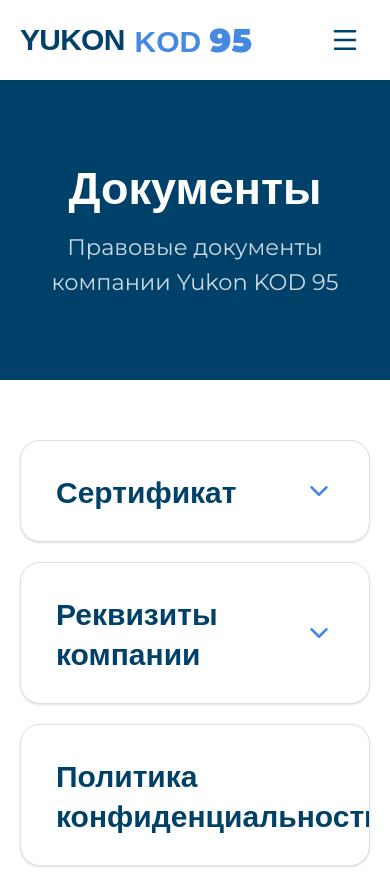
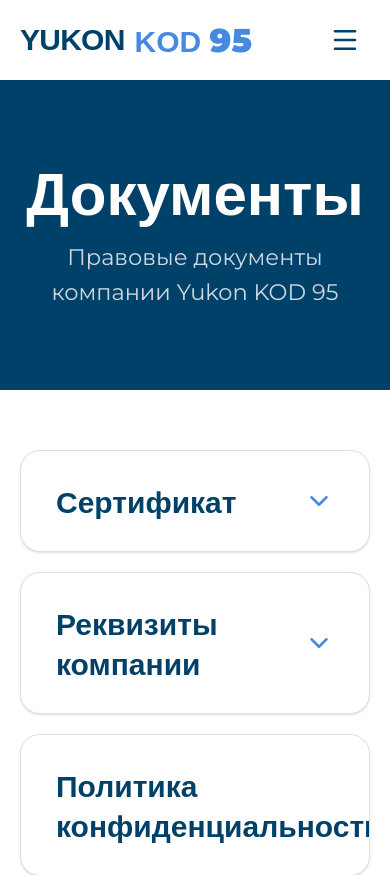
Before and after one commit to lolo60-lgtm/Yukon-vertical, a Next.js app: page /documents in a window 390 px wide. Shown: the top 875 px of the page. Built offline with nearby package versions, Linux system fonts and the light colour scheme; a web font is replaced by a local one.

Commit message:
Update page.tsx

```diff
--- a/app/documents/page.tsx
+++ b/app/documents/page.tsx
@@ -222,7 +222,7 @@ export default function DocumentsPage() {
       <main>
         <div className="bg-foreground py-16 md:py-20">
           <div className="mx-auto max-w-7xl px-4 text-center">
-            <h1 className="font-serif text-4xl font-bold text-primary-foreground md:text-5xl">
+            <h1 className="font-serif text-5xl font-bold text-primary-foreground">
               {"Документы"}
             </h1>
             <p className="mx-auto mt-4 max-w-2xl text-lg text-primary-foreground/80">
```
